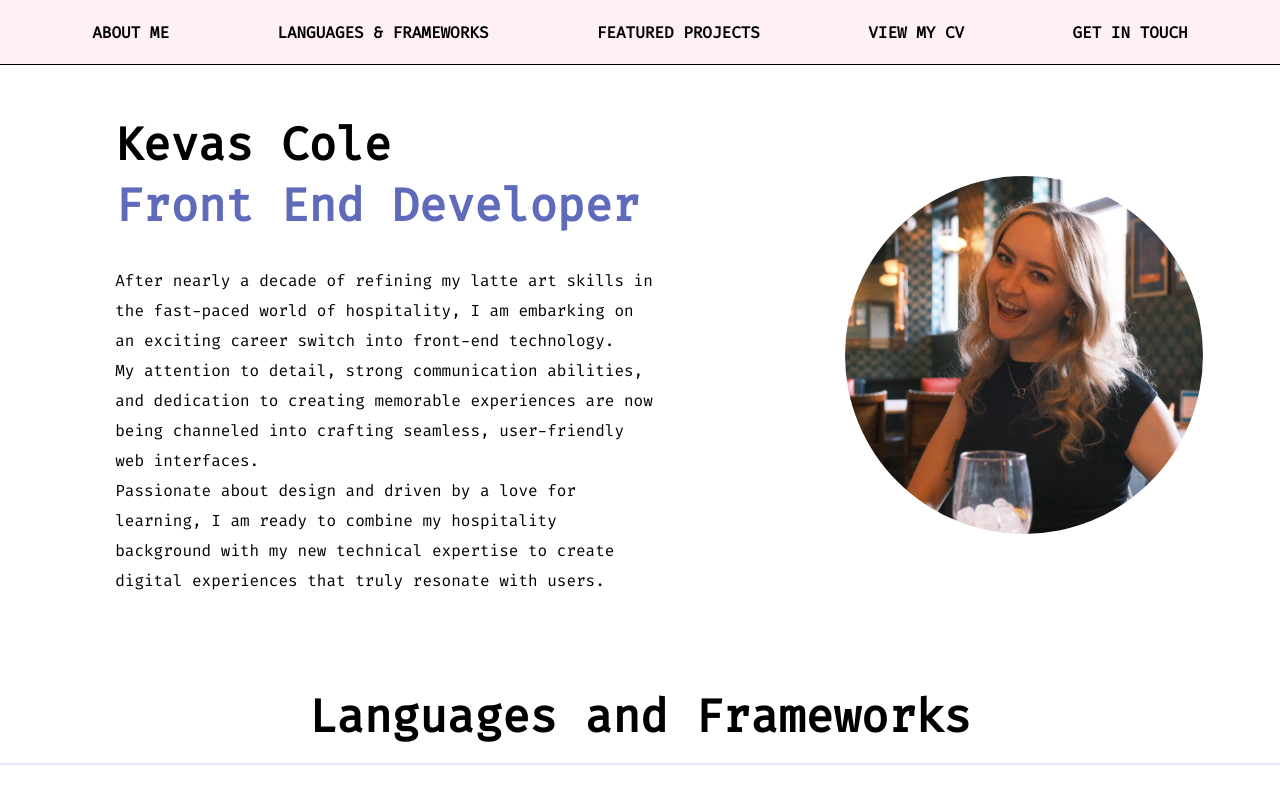
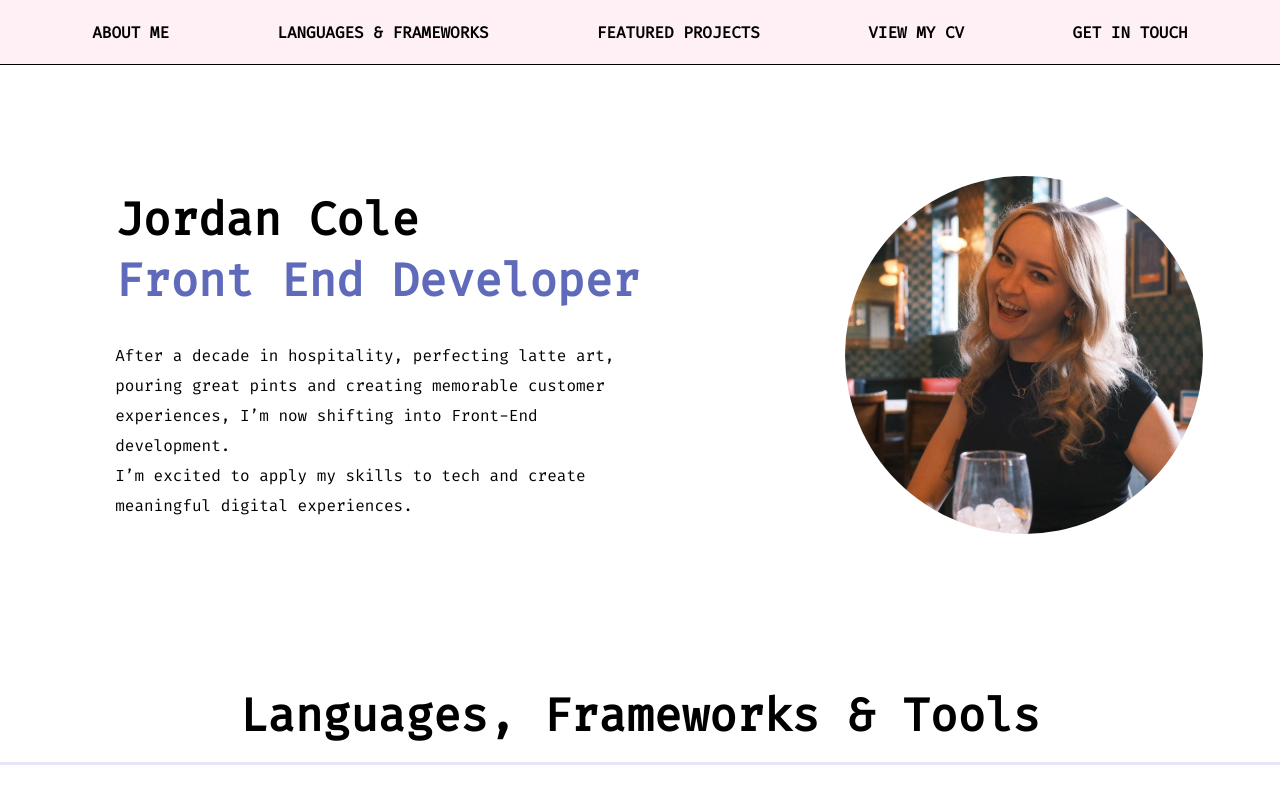
Before and after one commit to Kevasc/KCPortfolio, a React (Create React App) app: page / in a window 1280 px wide. Shown: the top 800 px of the page. Built offline with nearby package versions, Linux system fonts and the light colour scheme.

Commit message:
Tidied up personal statement, changed name, tweaked padding and border styles

```diff
--- a/src/components/body/IntroductionSection.css
+++ b/src/components/body/IntroductionSection.css
@@ -11,12 +11,14 @@
   justify-content: center;
   color: rgb(0, 0, 0);
 }
+
 .introduction-right-column {
   width: 40%;
   display: flex;
   align-items: center;
   justify-content: center;
 }
+
 .picture-of-me {
   background-image: url("../../assets/kcole.jpeg");
   position: relative;
--- a/src/components/body/IntroductionSection.jsx
+++ b/src/components/body/IntroductionSection.jsx
@@ -6,19 +6,13 @@ const IntroductionSection = () => {
     <div id="introduction-section" className="introduction-section">
       <div className="introduction-left-column">
         <div className="introduction-column-content">
-          <p className="introduction-column-title">Kevas Cole</p>
+          <p className="introduction-column-title">Jordan Cole</p>
           <p className="introduction-column-subtitle">Front End Developer</p>
           <p className="introduction-column-text">
-            After nearly a decade of refining my latte art skills in the
-            fast-paced world of hospitality, I am embarking on an exciting
-            career switch into front-end technology. <br />
-            My attention to detail, strong communication abilities, and
-            dedication to creating memorable experiences are now being channeled
-            into crafting seamless, user-friendly web interfaces.
-            <br /> Passionate about design and driven by a love for learning, I
-            am ready to combine my hospitality background with my new technical
-            expertise to create digital experiences that truly resonate with
-            users.
+            After a decade in hospitality, perfecting latte art, pouring great
+            pints and creating memorable customer experiences, I’m now shifting
+            into Front-End development. <br /> I’m excited to apply my skills to
+            tech and create meaningful digital experiences.
           </p>
         </div>
       </div>
--- a/src/components/body/Languages.css
+++ b/src/components/body/Languages.css
@@ -7,7 +7,7 @@
   box-sizing: border-box;
   align-items: center;
   padding-top: 10rem;
-  padding-bottom: 10rem;
+  padding-bottom: 5rem;
   margin-top: 5rem;
 }
 
@@ -28,7 +28,7 @@
   padding: 1rem;
   display: flex;
   font-weight: bold;
-  border-bottom: 2px solid lavender;
+  border-bottom: 3px solid lavender;
 }
 
 .languages-logos-only img,
--- a/src/components/body/Languages.jsx
+++ b/src/components/body/Languages.jsx
@@ -94,7 +94,7 @@ const Languages = () => {
 
   return (
     <div id="languages" className="language-container">
-      <h1 className="languages-title">Languages and Frameworks</h1>
+      <h1 className="languages-title">Languages, Frameworks & Tools</h1>
       <div className="language-image-container">
         <div className="languages-logos-only">{firstLine}</div>
         <div className="frameworks-logos-only">{secondLine}</div>
```
